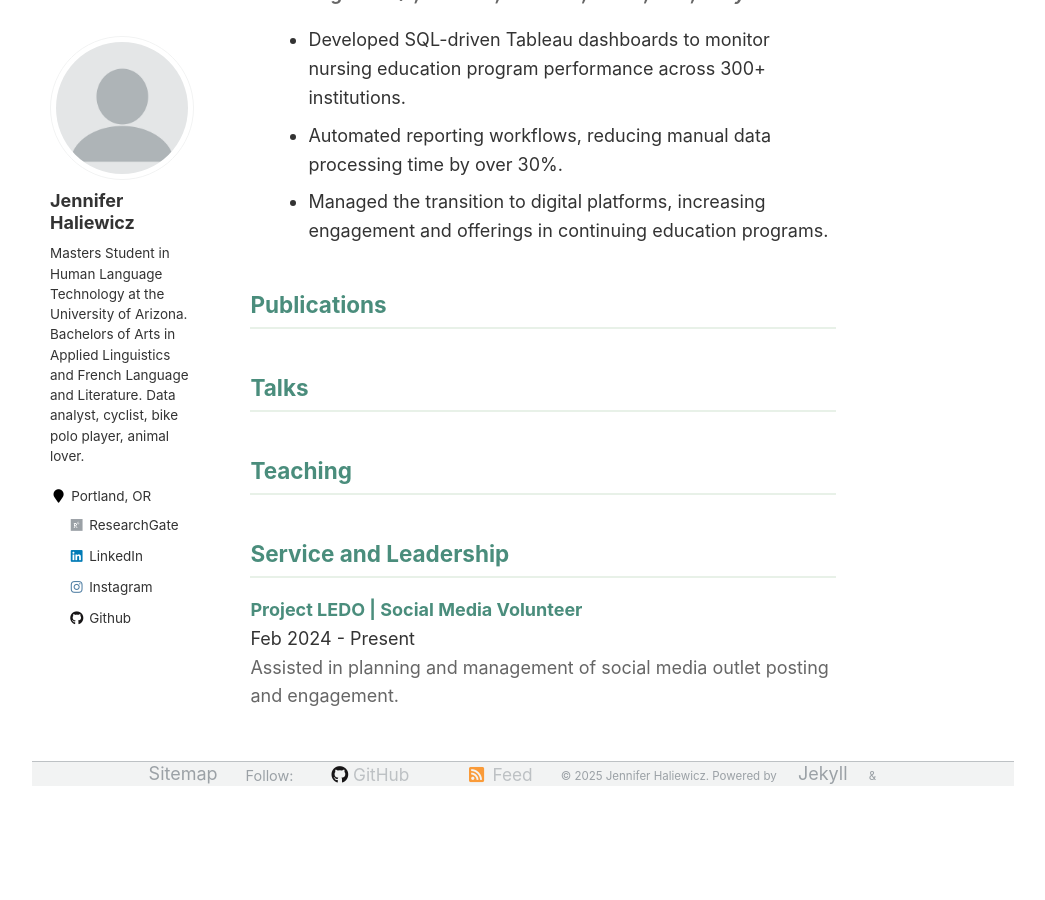
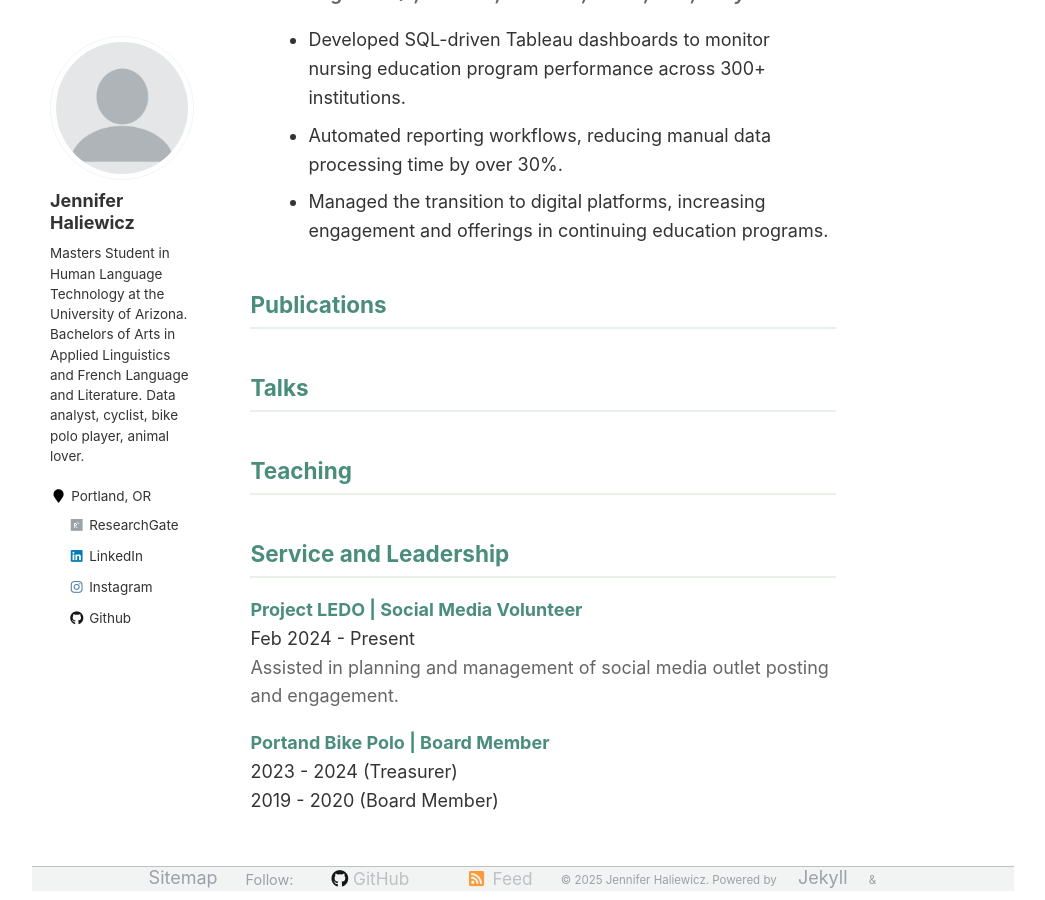
Before and after one commit to rofljen/HLTProfessionalSite, a Jekyll site: the page built from _pages/cv.html, in a window 1280 px wide and 900 px high, scrolled down 2931 px. Shown: the whole window, without its empty margins (117-1162 px from the left). Built offline with Jekyll 4.4.1, drawn with Linux system fonts in a browser that asks for light colours; before the commit the page ends 3726 px from its top, so only the background shows below that.

Commit message:
Update cv.html

```diff
--- a/_pages/cv.html
+++ b/_pages/cv.html
@@ -222,6 +222,12 @@
             <div class="service-description">
                 Assisted in planning and management of social media outlet posting and engagement.
             </div>
+            <div class="service-item">
+            <div class="company-name">Portand Bike Polo | Board Member</div>
+            <div class="date">2023 - 2024 (Treasurer)</div>
+            <div class="date">2019 - 2020 (Board Member)</div>
+            <div class="service-description">
+            </div>
     </section>
 
 </body>
```
